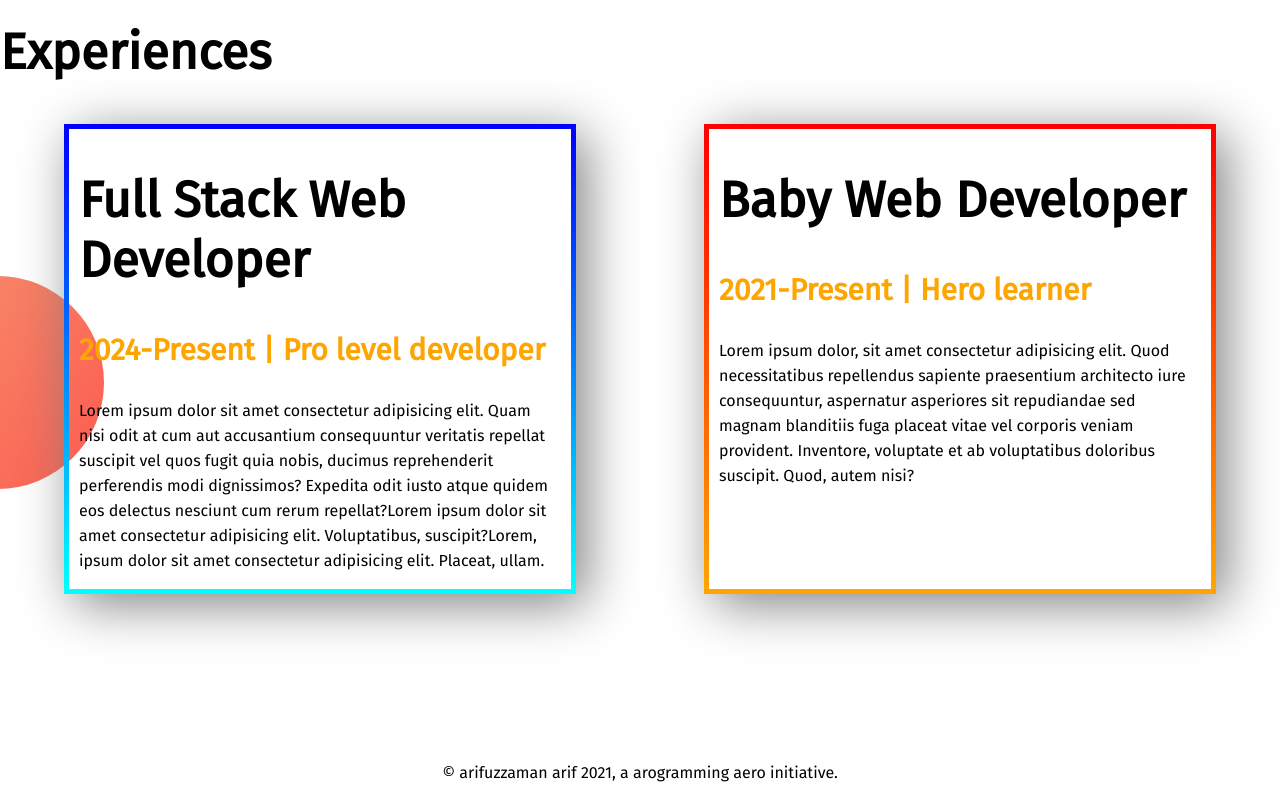
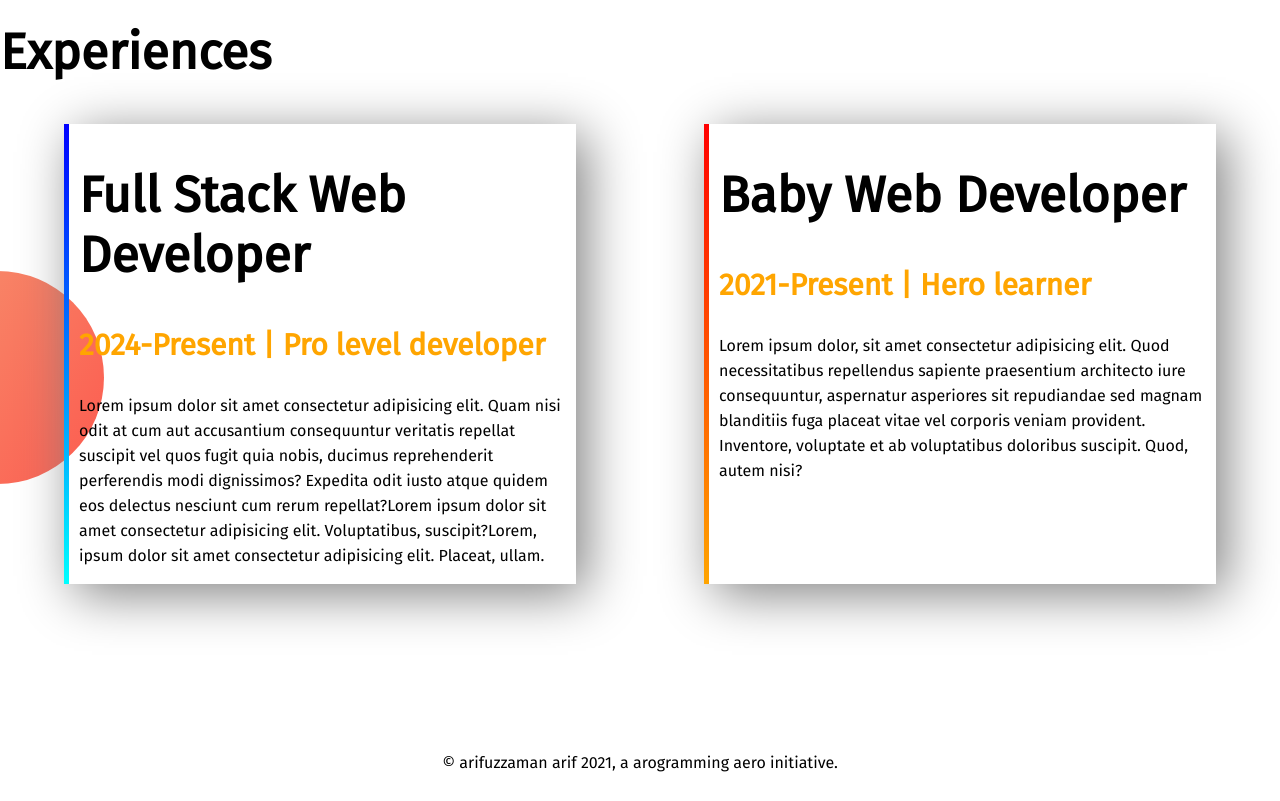
Before and after one commit to ac-arifuzzaman/dev.portfolio, a plain HTML site: page index.html in a window 1280 px wide. Shown: the part 1340-2141 px from the top of the page. Drawn offline with Linux system fonts and the light colour scheme.

Commit message:
final touch

```diff
--- a/style.css
+++ b/style.css
@@ -65,12 +65,12 @@ p{
 
 }
 #web-developer{
-    border: 5px solid;
+    border-left: 5px solid;
     border-image: linear-gradient(blue, cyan);
     border-image-slice: 1;
 }
 #baby-developer{
-    border: 5px solid;
+    border-left: 5px solid;
     border-image: linear-gradient(red, orange);
     border-image-slice: 1;
 }
```
